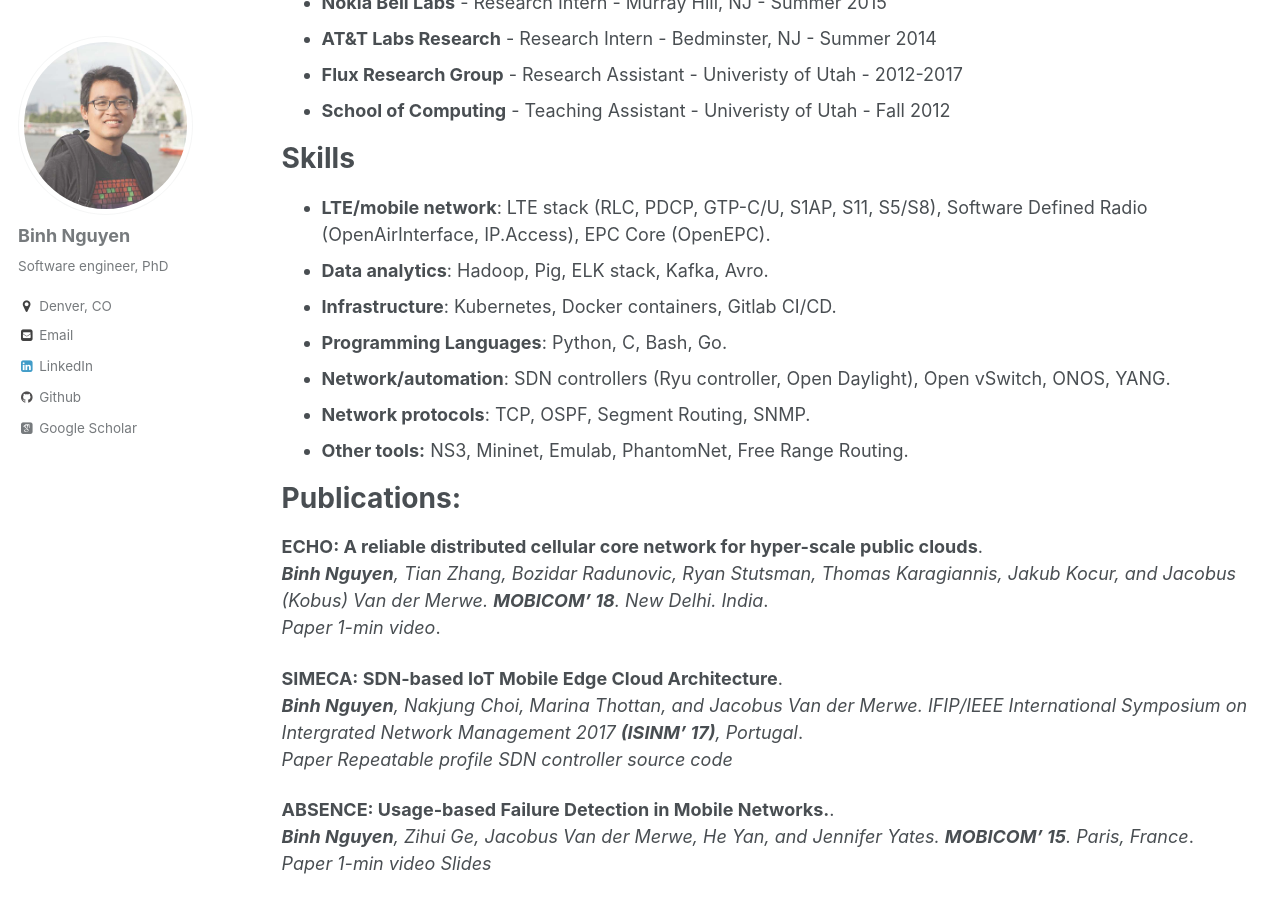
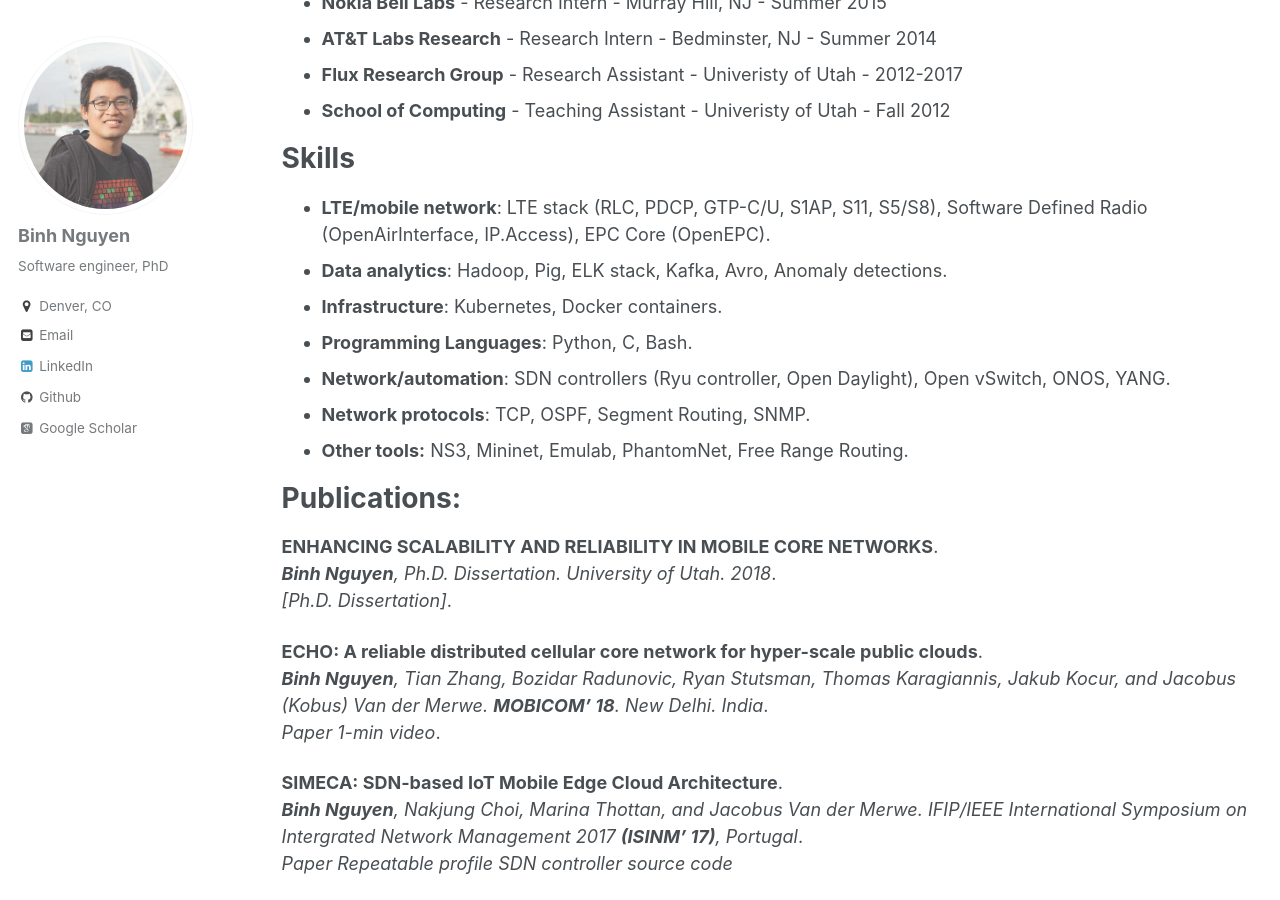
Before and after one commit to binhqnguyen/binhqnguyen.github.io, a Jekyll site: the page built from _pages/cv.md, in a window 1280 px wide and 900 px high, scrolled down 500 px. Built offline with Jekyll 4.4.1, drawn with Linux system fonts in a browser that asks for light colours; some web fonts are replaced.

Commit message:
Add phd disseration to cv

```diff
--- a/_pages/cv.md
+++ b/_pages/cv.md
@@ -27,15 +27,19 @@ Work experience
 Skills
 ======
 * **LTE/mobile network**: LTE stack (RLC, PDCP, GTP-C/U, S1AP, S11, S5/S8), Software Defined Radio (OpenAirInterface, IP.Access), EPC Core (OpenEPC).
-* **Data analytics**: Hadoop, Pig, ELK stack, Kafka, Avro.
-* **Infrastructure**: Kubernetes, Docker containers, Gitlab CI/CD.
-* **Programming Languages**: Python, C, Bash, Go.
+* **Data analytics**: Hadoop, Pig, ELK stack, Kafka, Avro, Anomaly detections.
+* **Infrastructure**: Kubernetes, Docker containers.
+* **Programming Languages**: Python, C, Bash.
 * **Network/automation**: SDN controllers (Ryu controller, Open Daylight), Open vSwitch, ONOS, YANG.
 * **Network protocols**: TCP, OSPF, Segment Routing, SNMP.
 * **Other tools:** NS3, Mininet, Emulab, PhantomNet, Free Range Routing.
 
 Publications:
 ===========
+**ENHANCING SCALABILITY AND RELIABILITY IN MOBILE CORE NETWORKS**.
+***Binh Nguyen**, Ph.D. Dissertation. University of Utah. 2018*.
+*[[Ph.D. Dissertation]](https://www.flux.utah.edu/download?uid=271)*.
+
 **ECHO: A reliable distributed cellular core network for hyper-scale public clouds**.
 ***Binh Nguyen**, Tian Zhang, Bozidar Radunovic, Ryan Stutsman, Thomas Karagiannis, Jakub Kocur, and Jacobus (Kobus) Van der Merwe. **MOBICOM' 18**. New Delhi. India*.
 *[Paper](https://sigmobile.org/mobicom/2018/program.php) [1-min video](https://youtu.be/vf78318OG-k)*.
```
